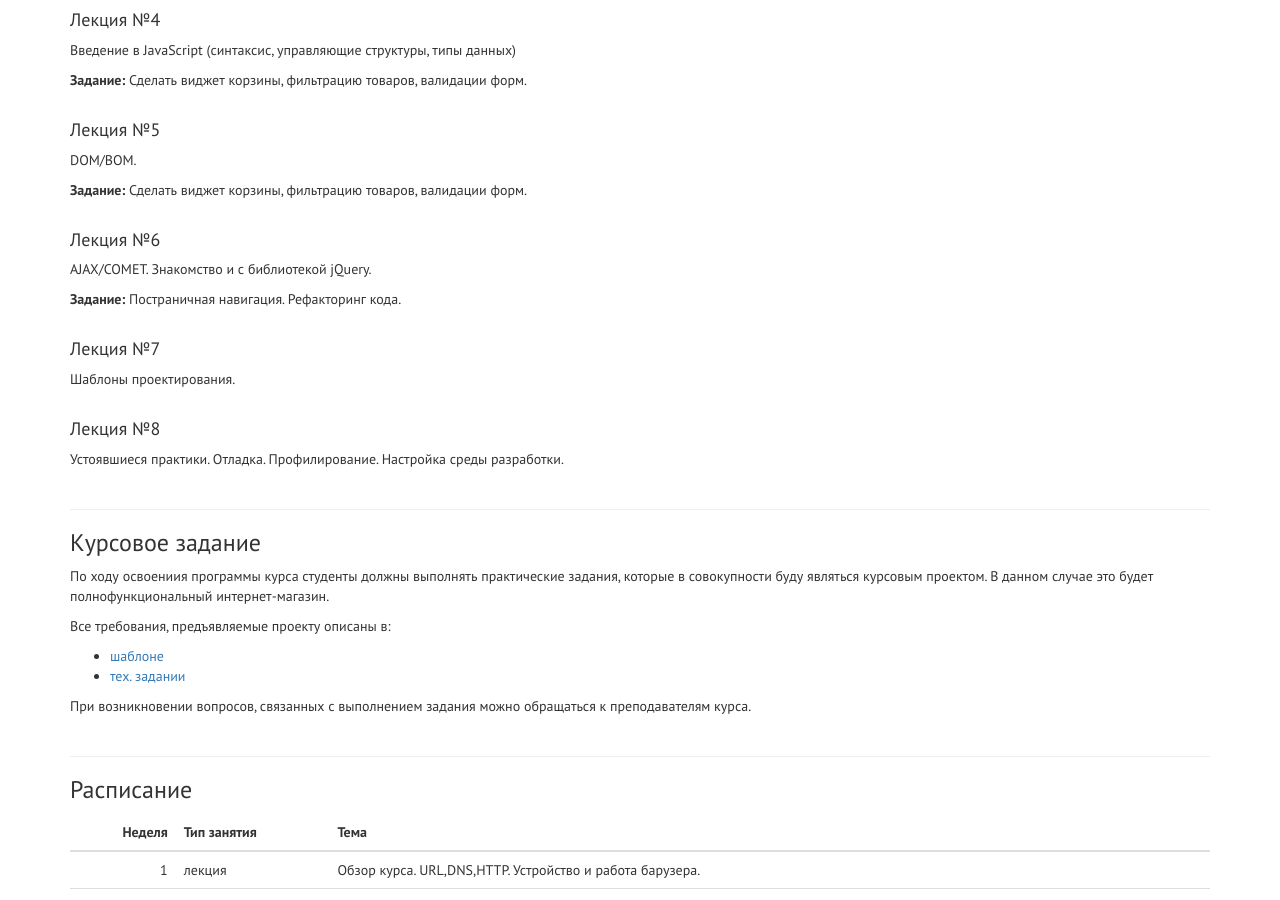
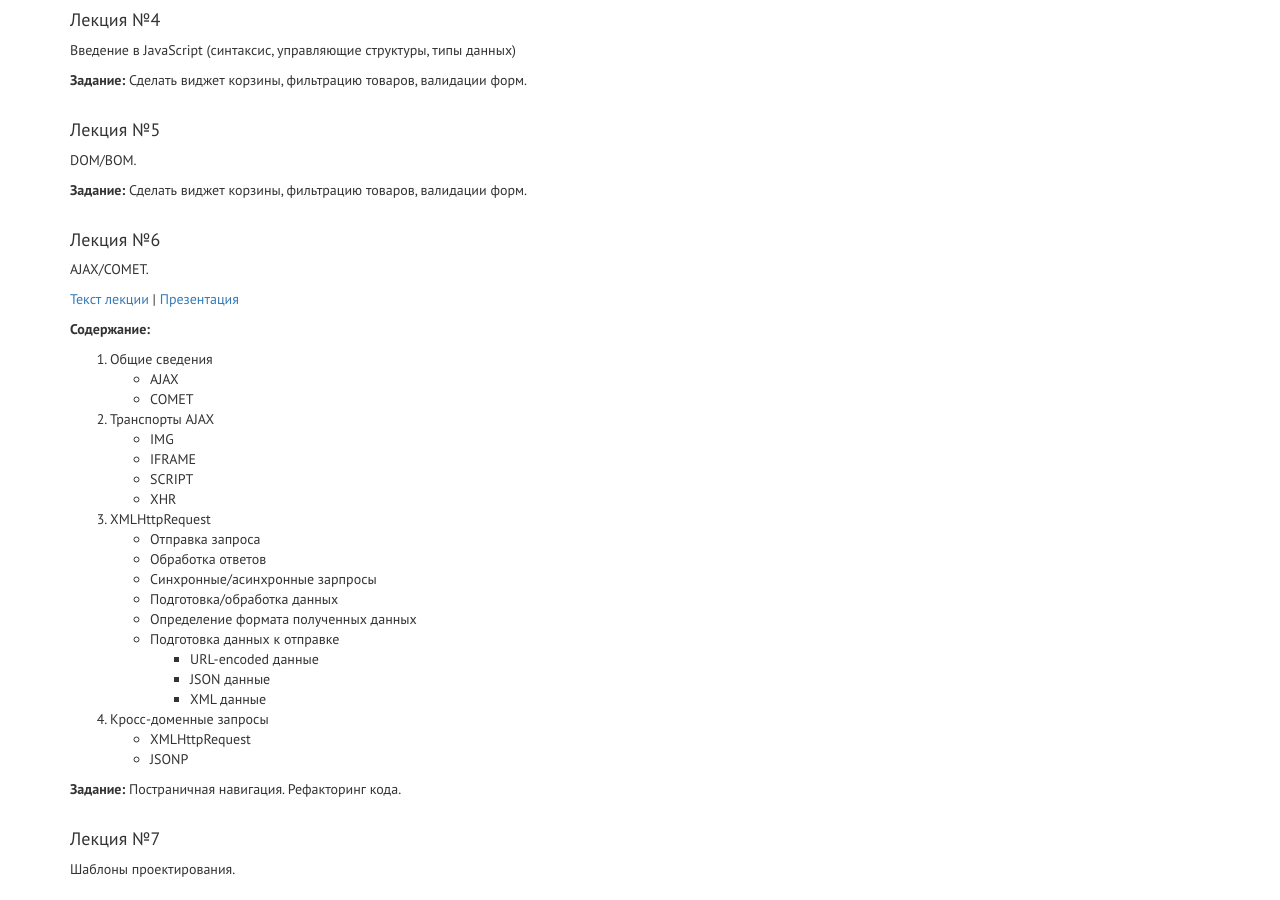
Before and after one commit to exadel-edu/exadel-edu.github.io, a Jekyll site: the page built from front-end.html, in a window 1280 px wide and 900 px high, scrolled down 1490 px. Built offline with Jekyll 4.4.1, drawn with Linux system fonts in a browser that asks for light colours; nearby versions of some CDN libraries.

Commit message:
Added lecture #6 materials, keynotes and description.

```diff
--- a/_includes/front-end/program.md
+++ b/_includes/front-end/program.md
@@ -93,7 +93,34 @@ __Задание:__
 
 #### Лекция №6
 
-AJAX/COMET. Знакомство и с библиотекой jQuery.
+AJAX/COMET.
+
+[Текст лекции](/training-materials/front-end-dive-in-course/lecture-6/L6-content.pdf) |
+[Презентация](/training-materials/front-end-dive-in-course/lecture-6/L6-keynotes.pdf)
+
+__Содержание:__
+
+1. Общие сведения
+    * AJAX
+    * COMET
+2. Транспорты AJAX
+    * IMG
+    * IFRAME
+    * SCRIPT
+    * XHR
+3. XMLHttpRequest
+    * Отправка запроса
+    * Обработка ответов
+    * Синхронные/асинхронные зарпросы
+    * Подготовка/обработка данных
+    * Определение формата полученных данных
+    * Подготовка данных к отправке
+        * URL-encoded данные
+        * JSON данные
+        * XML данные
+4. Кросс-доменные запросы
+    * XMLHttpRequest
+    * JSONP
 
 __Задание:__
 Постраничная навигация. Рефакторинг кода.
```
Also changed, not shown: 2 other files.
